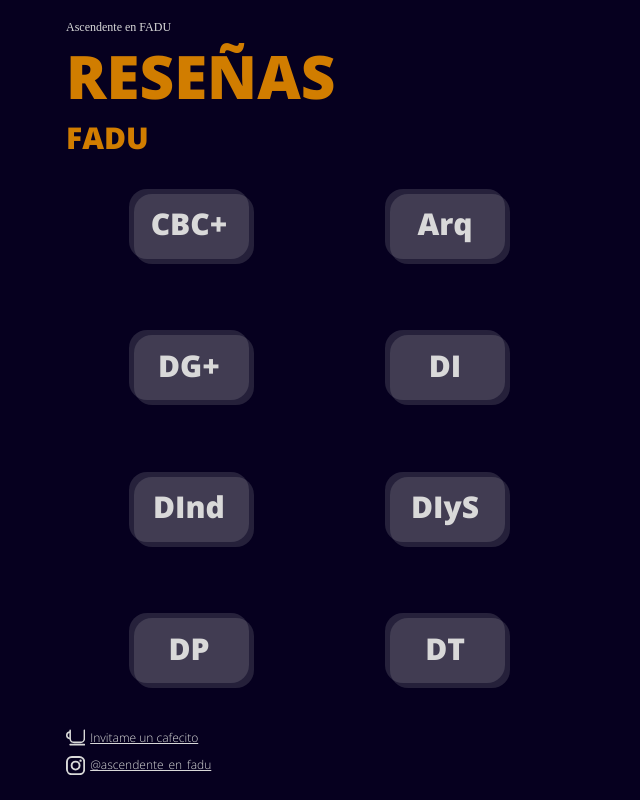
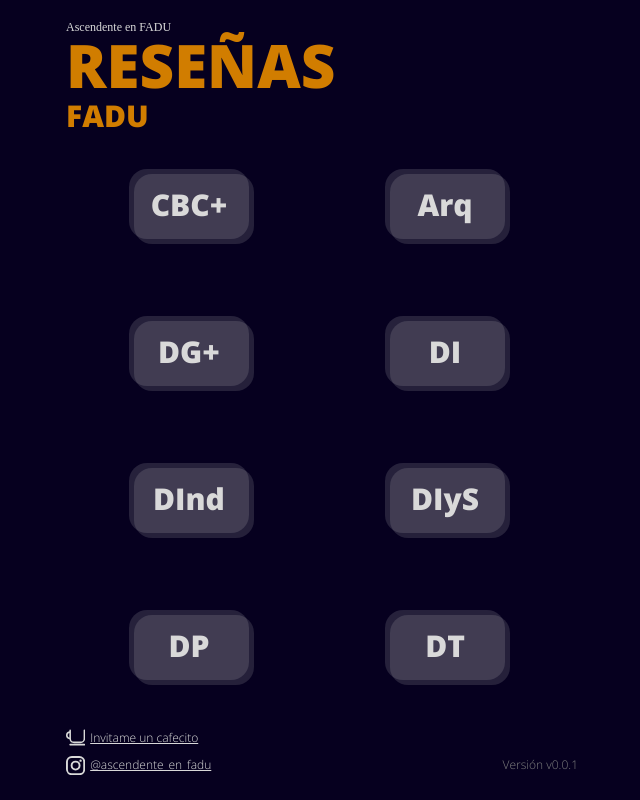
Before and after one commit to ascendente-en-fadu/resenias, a React (Create React App) app in the folder frontend/: page / in a window 1280 px wide. Shown: the whole page, without its empty margins (318-958 px from the left). Built offline with nearby package versions, Linux system fonts and the light colour scheme; data requests are answered from the project's data file.

Commit message:
Add UI/UX improvements

```diff
--- a/frontend/package.json
+++ b/frontend/package.json
@@ -1,6 +1,6 @@
 {
   "name": "frontend",
-  "version": "0.1.0",
+  "version": "0.0.1",
   "private": true,
   "dependencies": {
     "@testing-library/jest-dom": "^5.16.5",
@@ -18,7 +18,7 @@
     "build": "react-scripts build",
     "test": "react-scripts test",
     "eject": "react-scripts eject",
-    "start-lan-mock": "json-server --host 192.168.1.99 --watch db.json --port 3004",
+    "start-custom-mock": "json-server --host 192.168.1.99 --watch db.json --port 3004 --delay 200",
     "start-mock": "json-server --watch db.json --port 3004"
   },
   "eslintConfig": {
--- a/frontend/src/components/Dropdown/index.js
+++ b/frontend/src/components/Dropdown/index.js
@@ -17,6 +17,7 @@ import styles from './styles';
  * @param {bool} disabled if true, the dropdown is not interactable
  * @param {array} elements elements array to be displayed in the list
  * @param {string} placeholder text to be shown when no option is selected
+ * @param {bool} required if there is no option selected, displays a warning style
  */
 const Dropdown = ({
   customStyles = {},
@@ -25,6 +26,7 @@ const Dropdown = ({
   disabled,
   elements = [],
   placeholder,
+  required,
 }) => {
   const [isOpen, setIsOpen] = useState(false);
   const [animate, setAnimate] = useState(false);
@@ -55,7 +57,11 @@ const Dropdown = ({
     >
       <button
         disabled={disabled}
-        style={mergeStyles([styles.buttonTop, animate && styles.buttonPressed])}
+        style={mergeStyles([
+          styles.buttonTop,
+          animate && styles.buttonPressed,
+          required && !value && styles.requiredStyle,
+        ])}
         {...onPressEvents({
           start: () => !disabled && setAnimate(true),
           end: () => {
@@ -117,6 +123,7 @@ Dropdown.propTypes = {
       id: PropTypes.number,
     }),
   ),
+  required: PropTypes.bool,
 };
 
 export default Dropdown;
--- a/frontend/src/components/Dropdown/styles.js
+++ b/frontend/src/components/Dropdown/styles.js
@@ -38,6 +38,9 @@ const styles = {
     border: 'none',
     justifyContent: 'space-between',
   },
+  requiredStyle: {
+    backgroundColor: Colors.fieldWarning,
+  },
   buttonPressed: {
     top: '0px',
     left: '0px',
@@ -61,6 +64,7 @@ const styles = {
     transformOrigin: 'top',
     maxHeight: '1000%',
     borderRadius: '16px',
+    border: '1px solid #000000',
   },
   listOpen: {
     transform: 'scaleY(1)',
--- a/frontend/src/components/Footer/index.js
+++ b/frontend/src/components/Footer/index.js
@@ -1,5 +1,6 @@
 import React from 'react';
 
+import { APP_VERSION } from '../../constants/misc';
 import { CafecitoIcon, InstagramIcon } from '../../images';
 import styles from './styles';
 
@@ -23,6 +24,7 @@ const Footer = () => {
         >
           @ascendente_en_fadu
         </a>
+        <span style={styles.version}>{'Versión ' + APP_VERSION}</span>
       </div>
     </div>
   );
--- a/frontend/src/components/Footer/styles.js
+++ b/frontend/src/components/Footer/styles.js
@@ -17,6 +17,13 @@ const styles = {
     display: 'flex',
     flexDirection: 'row',
   },
+  version: {
+    color: Colors.gray,
+    fontSize: 12,
+    fontFamily: Fonts.light,
+    flex: 1,
+    textAlign: 'end',
+  },
 };
 
 export default styles;
--- a/frontend/src/components/ReviewInput/index.js
+++ b/frontend/src/components/ReviewInput/index.js
@@ -2,18 +2,24 @@ import React, { useState } from 'react';
 import PropTypes from 'prop-types';
 
 import CustomButton from '../CustomButton';
+import { mergeStyles } from '../../helpers';
 import styles from './styles';
 
 /**
  * Input to write a review with a button to send it.
  * @param {function} onPress function to be called when the button is pressed, taking the textarea content as an argument
- * @param {bool} buttonDisabled if true, the button is not interactable
+ * @param {bool} required if there is no text written, displays a warning style
  */
-const ReviewInput = ({ onPress, buttonDisabled }) => {
+const ReviewInput = ({ onPress, required }) => {
   const [content, setContent] = useState();
 
   return (
-    <div style={styles.bottom}>
+    <div
+      style={mergeStyles([
+        styles.bottom,
+        required && !content && styles.requiredStyle,
+      ])}
+    >
       <textarea
         style={styles.input}
         placeholder='Escribí una reseña'
@@ -22,7 +28,6 @@ const ReviewInput = ({ onPress, buttonDisabled }) => {
         }}
       />
       <CustomButton
-        disabled={!content || buttonDisabled}
         text={'ENVIAR'}
         customStyles={{ bottom: styles.button, text: styles.buttonText }}
         onPress={() => {
@@ -35,7 +40,7 @@ const ReviewInput = ({ onPress, buttonDisabled }) => {
 
 ReviewInput.propTypes = {
   onPress: PropTypes.func.isRequired,
-  buttonDisabled: PropTypes.bool,
+  required: PropTypes.bool,
 };
 
 export default ReviewInput;
--- a/frontend/src/components/ReviewInput/styles.js
+++ b/frontend/src/components/ReviewInput/styles.js
@@ -9,6 +9,9 @@ const styles = {
     width: '100%',
     display: 'flex',
     flexDirection: 'column',
+  },
+  requiredStyle: {
+    backgroundColor: Colors.fieldWarning,
   },
   input: {
     backgroundColor: Colors.transparent,
--- a/frontend/src/components/TitleBanner/styles.js
+++ b/frontend/src/components/TitleBanner/styles.js
@@ -15,6 +15,7 @@ const styles = {
     color: Colors.bannerText,
     fontSize: 60,
     fontFamily: Fonts.extraBold,
+    lineHeight: 1,
   },
   title3: {
     color: Colors.bannerText,
--- a/frontend/src/constants/colors.js
+++ b/frontend/src/constants/colors.js
@@ -1,6 +1,7 @@
 const Colors = Object.freeze({
   screenBackground: '#06001F',
   buttonTop: 'rgba(217, 217, 217, 0.15)',
+  fieldWarning: 'rgba(217, 127, 0, 0.4)',
   buttonBottom: '#25203A',
   lightGray: '#D9D9D9',
   gray: '#808080',
--- a/frontend/src/constants/misc.js
+++ b/frontend/src/constants/misc.js
@@ -16,3 +16,5 @@ export const RATES = [
   { id: 2, name: 'Bajo nivel' },
   { id: 3, name: 'Ni idea' },
 ];
+
+export const APP_VERSION = 'v0.0.1';
--- a/frontend/src/screens/CourseSubScreen/index.js
+++ b/frontend/src/screens/CourseSubScreen/index.js
@@ -24,6 +24,7 @@ const CourseSubScreen = ({
 }) => {
   const [year, setYear] = useState();
   const [rate, setRate] = useState();
+  const [missingFields, setMissingFields] = useState();
 
   return (
     <div style={styles.container}>
@@ -43,6 +44,7 @@ const CourseSubScreen = ({
                 bottom: styles.dropdownBottom,
                 list: styles.yearsList,
               }}
+              required={missingFields}
             />
           </div>
           <div style={styles.selectionContainer}>
@@ -56,17 +58,22 @@ const CourseSubScreen = ({
                 bottom: styles.dropdownBottom,
                 list: styles.ratesList,
               }}
+              required={missingFields}
             />
           </div>
           <ReviewInput
             onPress={(content) => {
-              sendCurrentReview({
-                content: content,
-                year: year.id,
-                rate: rate.id,
-              });
+              if (year && rate && content) {
+                sendCurrentReview({
+                  content: content,
+                  year: year.id,
+                  rate: rate.id,
+                });
+              } else {
+                setMissingFields(true);
+              }
             }}
-            buttonDisabled={!year || !rate}
+            required={missingFields}
           />
         </div>
       )}
```
